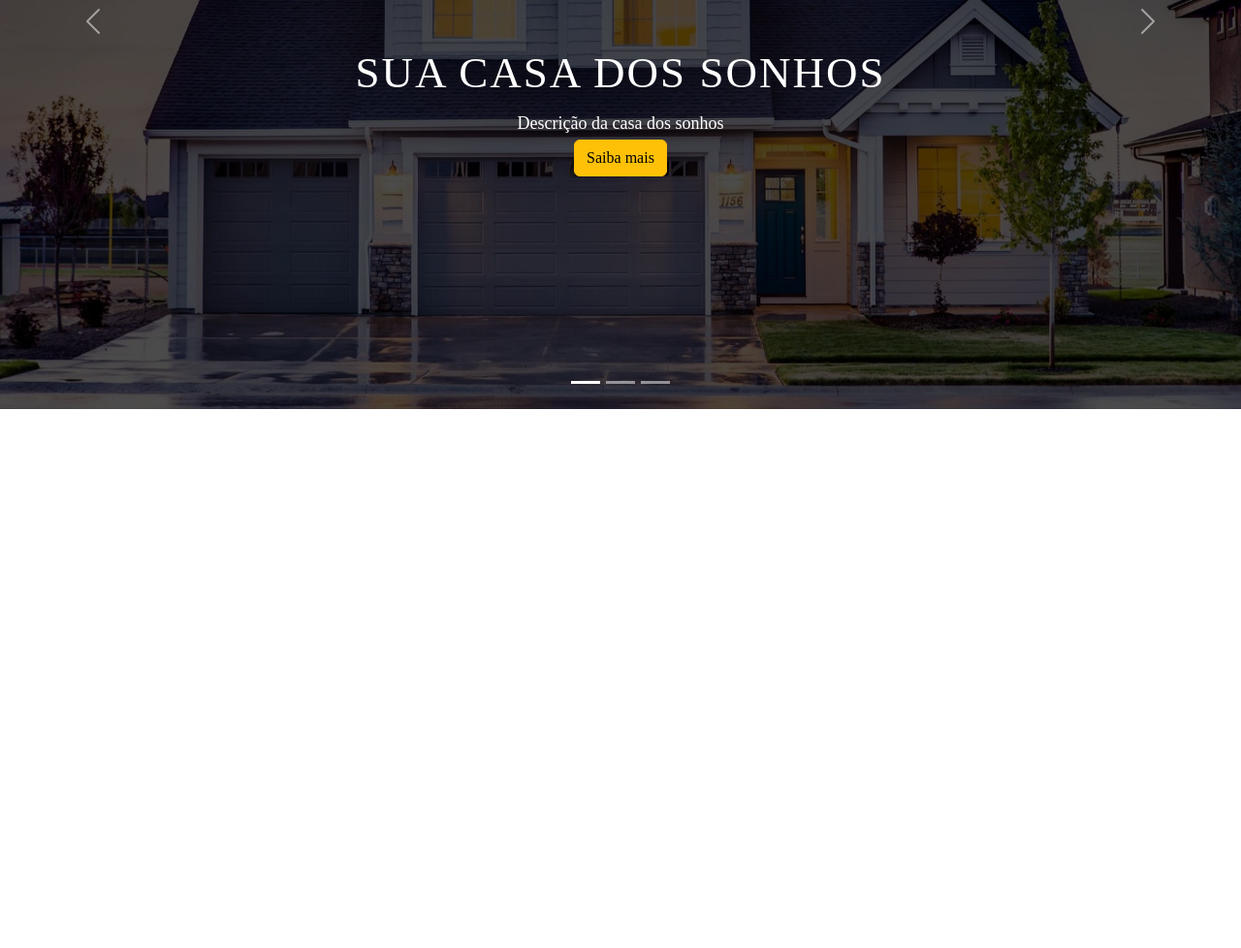
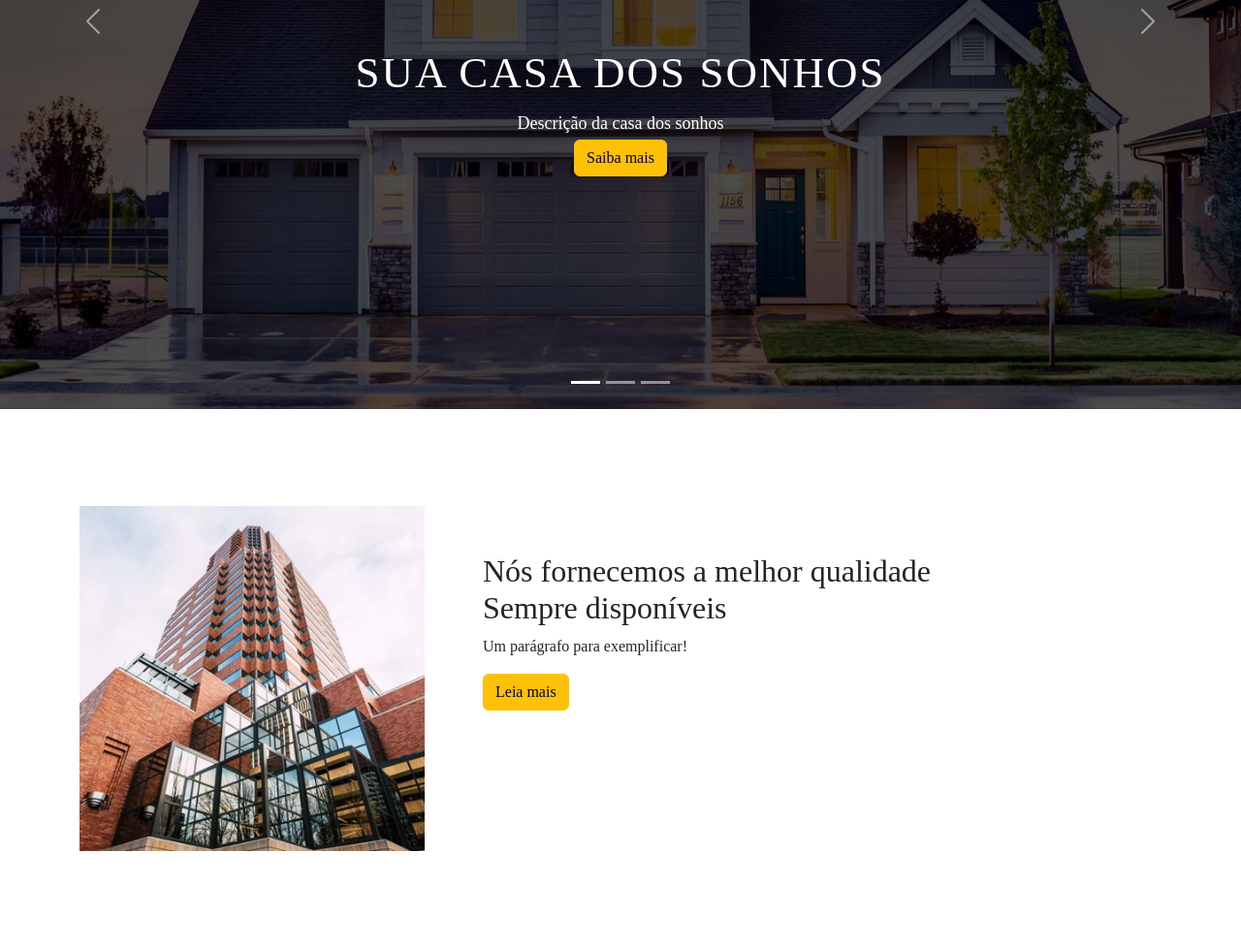
Before and after one commit to diegoperesmarques/simple-landing-page, a plain HTML site: page index.html in a window 1280 px wide. Shown: the part 378-1356 px from the top of the page at 97% size. Before the commit the page ends 800 px from the top, so only its background shows below. Drawn offline with nearby package versions, Linux system fonts and the light colour scheme.

Commit message:
Finalizando sessão sobre

```diff
--- a/index.html
+++ b/index.html
@@ -93,6 +93,32 @@
 </div>
 
 
+  <!-- sessão sobre -->
+
+    <section id="about" class="about section-padding">
+      <div class="container">
+        <div class="row">
+          <div class="col-lg-4 col-md-12 col-12">
+            <div class="about-img">
+              <img src="assets/img/about.jpg" alt="" class="img-fluid">
+            </div>
+          </div>
+
+          <div class="col-lg-8 col-md-12 col-12 ps-lg-5 mt-md-5">
+            <div class="about-text">
+              <h2>Nós fornecemos a melhor qualidade<br>Sempre disponíveis</h2>
+              <p>Um parágrafo para exemplificar!</p>
+              <a href="#" class="btn btn-warning">Leia mais</a>
+            </div>
+          </div>
+
+        </div>
+      </div>
+    </section>
+
+    <!-- Sessão de serviços -->
+
+
 
 	<script src="https://cdn.jsdelivr.net/npm/bootstrap@5.3.0-alpha1/dist/js/bootstrap.bundle.min.js"></script>
 
```
